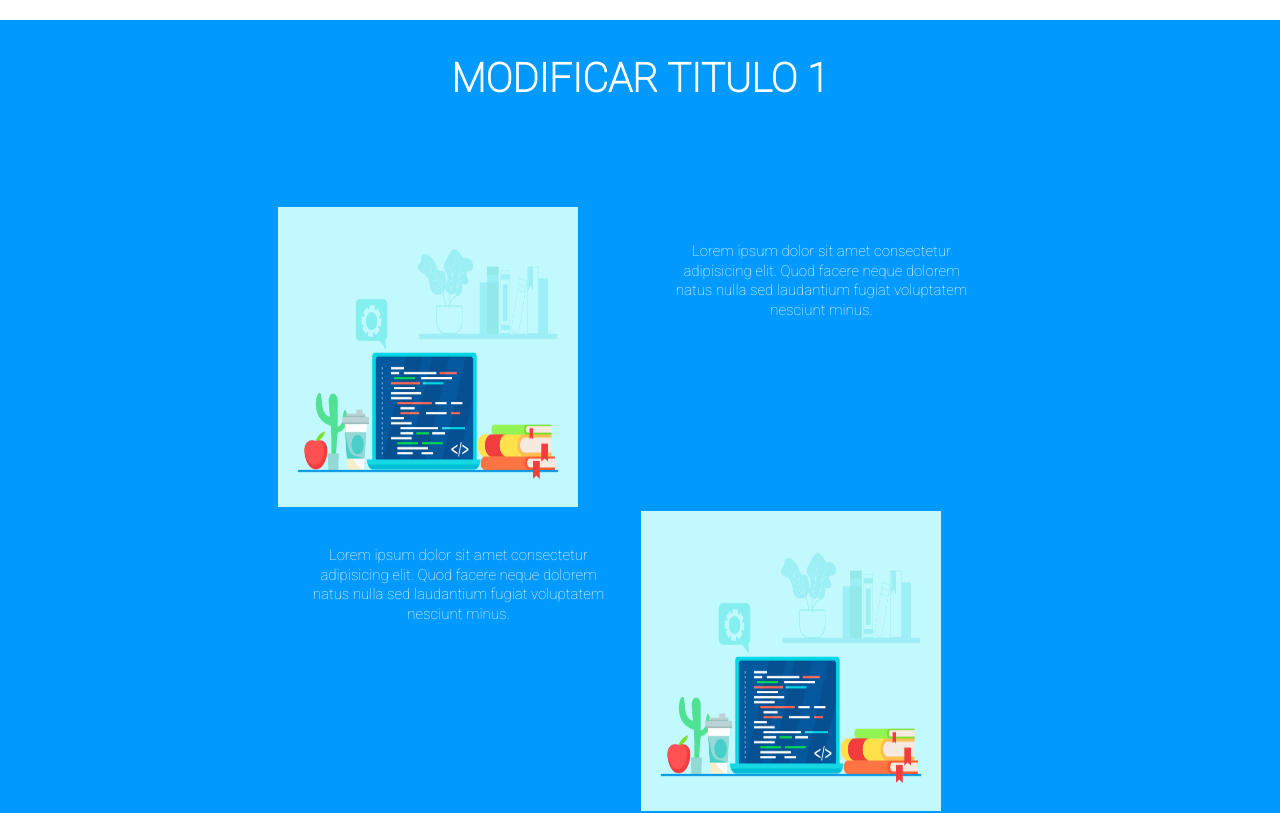
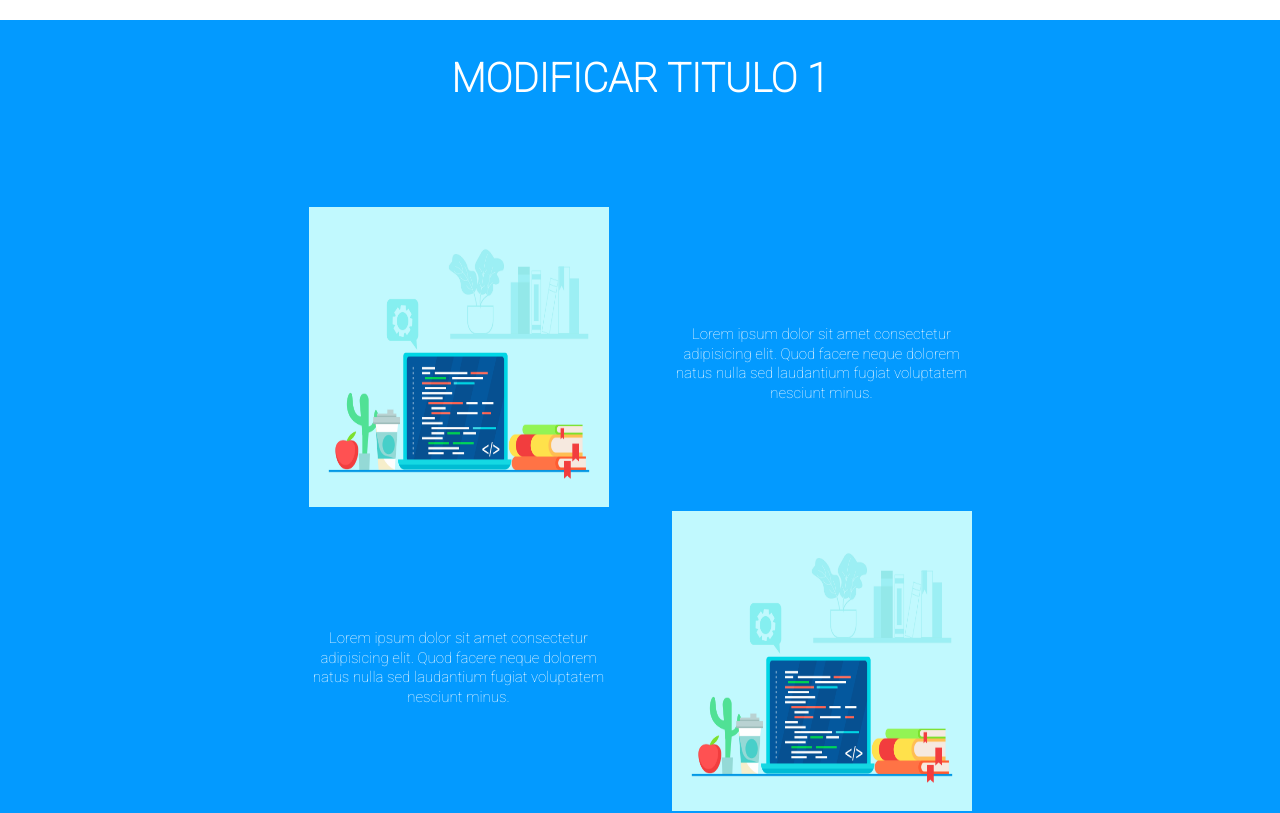
Before and after one commit to Davlop08/-creacion-pagina-web, a Next.js app: page / in a window 1280 px wide. Shown: the part 660-1473 px from the top of the page. Built offline with nearby package versions, Linux system fonts and the light colour scheme.

Commit message:
se ordeno un poco el jsx y se centró los items del grid, aun queda arreglar el problema mobile

```diff
--- a/styles/Index.module.css
+++ b/styles/Index.module.css
@@ -92,6 +92,7 @@
     margin: 0 auto;
 }
 
+
 @media (min-width: 864px){
 
     .experiences_title{
@@ -117,13 +118,10 @@
         grid-template-columns: 1fr 2px 1fr;
         padding: 70px;
         justify-content: center;
+        place-items: center;
         max-width: 864px;
         margin: 0 auto;
     }
-
-    /* .line{
-        background-color: white;
-    } */
 }
 
 
```
Also changed, not shown: pages/index.jsx (+4 -3 lines).
